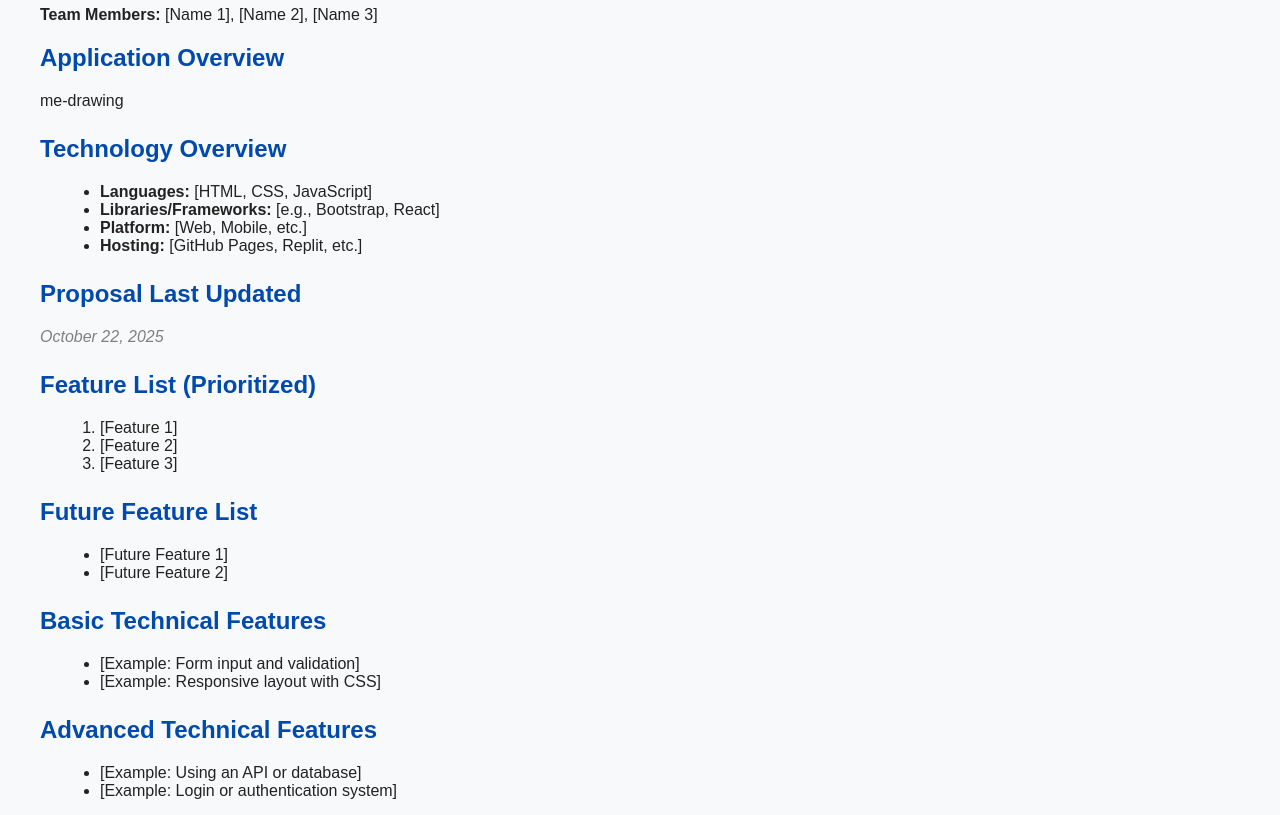
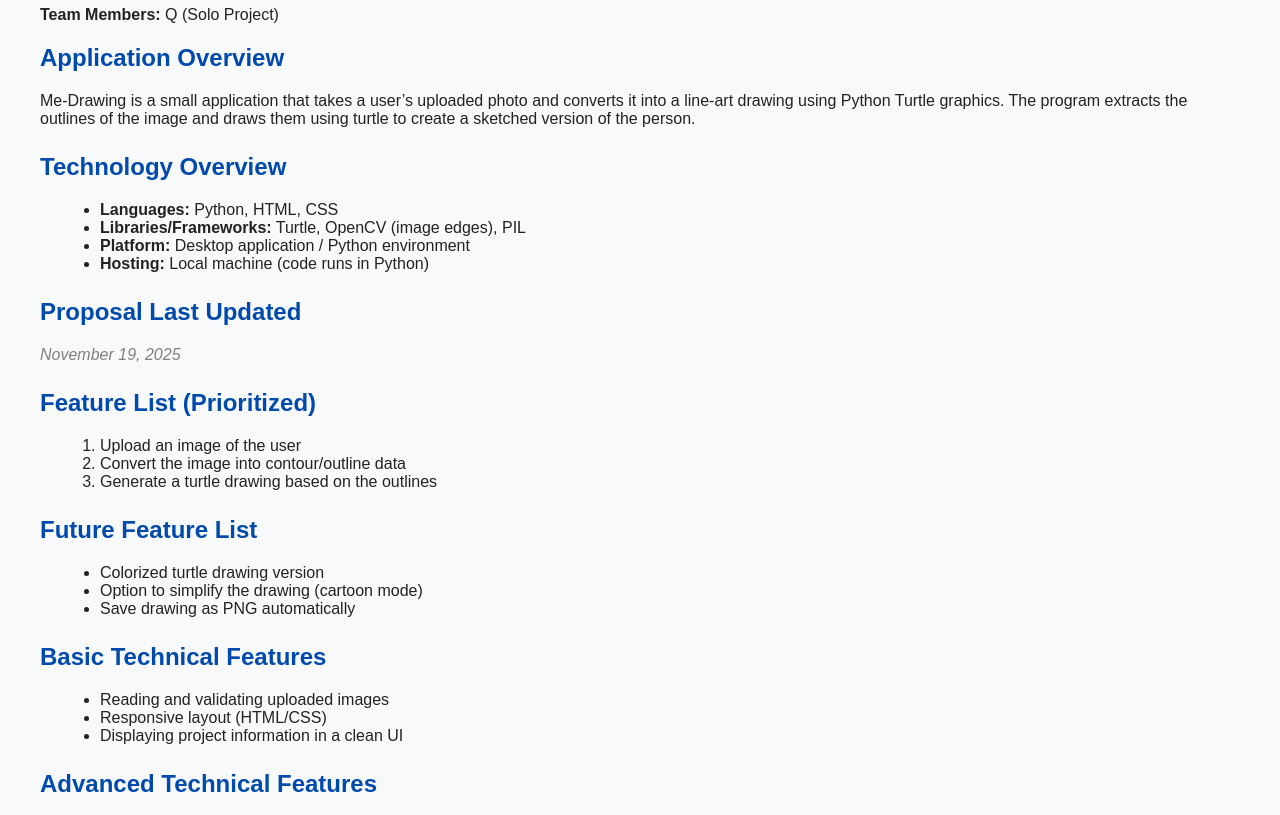
Before and after one commit to qhuynh-netizen/class-project-proposal, a plain HTML site: page index.html in a window 1280 px wide. Shown: the part 92-907 px from the top of the page. Drawn offline with Linux system fonts and the light colour scheme.

Commit message:
Update index.html

```diff
--- a/index.html
+++ b/index.html
@@ -3,9 +3,14 @@
 <head>
   <meta charset="UTF-8">
   <meta name="viewport" content="width=device-width, initial-scale=1.0">
-  <title>[Your Product Name] – Proposal</title>
+  <title>Me-Drawing – Project Proposal</title>
   <style>
-    body { font-family: Arial, sans-serif; margin: 40px; background: #f8f9fa; color: #222; }
+    body {
+      font-family: Arial, sans-serif;
+      margin: 40px;
+      background: #f8f9fa;
+      color: #222;
+    }
     h1, h2 { color: #004aad; }
     section { margin-bottom: 25px; }
     ul, ol { margin-left: 20px; }
@@ -14,59 +19,67 @@
 </head>
 <body>
 
-  <h1>[Your Product Name]</h1>
-  <p><strong>Team Members:</strong> [Name 1], [Name 2], [Name 3]</p>
+  <h1>Me-Drawing</h1>
+  <p><strong>Team Members:</strong> Q (Solo Project)</p>
 
   <section>
     <h2>Application Overview</h2>
-    <p> me-drawing </p>
+    <p>
+      Me-Drawing is a small application that takes a user’s uploaded photo
+      and converts it into a line-art drawing using Python Turtle graphics.
+      The program extracts the outlines of the image and draws them using
+      turtle to create a sketched version of the person.
+    </p>
   </section>
 
   <section>
     <h2>Technology Overview</h2>
     <ul>
-      <li><strong>Languages:</strong> [HTML, CSS, JavaScript]</li>
-      <li><strong>Libraries/Frameworks:</strong> [e.g., Bootstrap, React]</li>
-      <li><strong>Platform:</strong> [Web, Mobile, etc.]</li>
-      <li><strong>Hosting:</strong> [GitHub Pages, Replit, etc.]</li>
+      <li><strong>Languages:</strong> Python, HTML, CSS</li>
+      <li><strong>Libraries/Frameworks:</strong> Turtle, OpenCV (image edges), PIL</li>
+      <li><strong>Platform:</strong> Desktop application / Python environment</li>
+      <li><strong>Hosting:</strong> Local machine (code runs in Python)</li>
     </ul>
   </section>
 
   <section>
     <h2>Proposal Last Updated</h2>
-    <p class="date">October 22, 2025</p>
+    <p class="date">November 19, 2025</p>
   </section>
 
   <section>
     <h2>Feature List (Prioritized)</h2>
     <ol>
-      <li>[Feature 1]</li>
-      <li>[Feature 2]</li>
-      <li>[Feature 3]</li>
+      <li>Upload an image of the user</li>
+      <li>Convert the image into contour/outline data</li>
+      <li>Generate a turtle drawing based on the outlines</li>
     </ol>
   </section>
 
   <section>
     <h2>Future Feature List</h2>
     <ul>
-      <li>[Future Feature 1]</li>
-      <li>[Future Feature 2]</li>
+      <li>Colorized turtle drawing version</li>
+      <li>Option to simplify the drawing (cartoon mode)</li>
+      <li>Save drawing as PNG automatically</li>
     </ul>
   </section>
 
   <section>
     <h2>Basic Technical Features</h2>
     <ul>
-      <li>[Example: Form input and validation]</li>
-      <li>[Example: Responsive layout with CSS]</li>
+      <li>Reading and validating uploaded images</li>
+      <li>Responsive layout (HTML/CSS)</li>
+      <li>Displaying project information in a clean UI</li>
     </ul>
   </section>
 
   <section>
     <h2>Advanced Technical Features</h2>
     <ul>
-      <li>[Example: Using an API or database]</li>
-      <li>[Example: Login or authentication system]</li>
+      <li>Using OpenCV to detect edges and contours</li>
+      <li>Generating dynamic Python turtle code from JSON paths</li>
+      <li>Automatic outline processing using image algorithms</li>
     </ul>
   </section>
 
```
